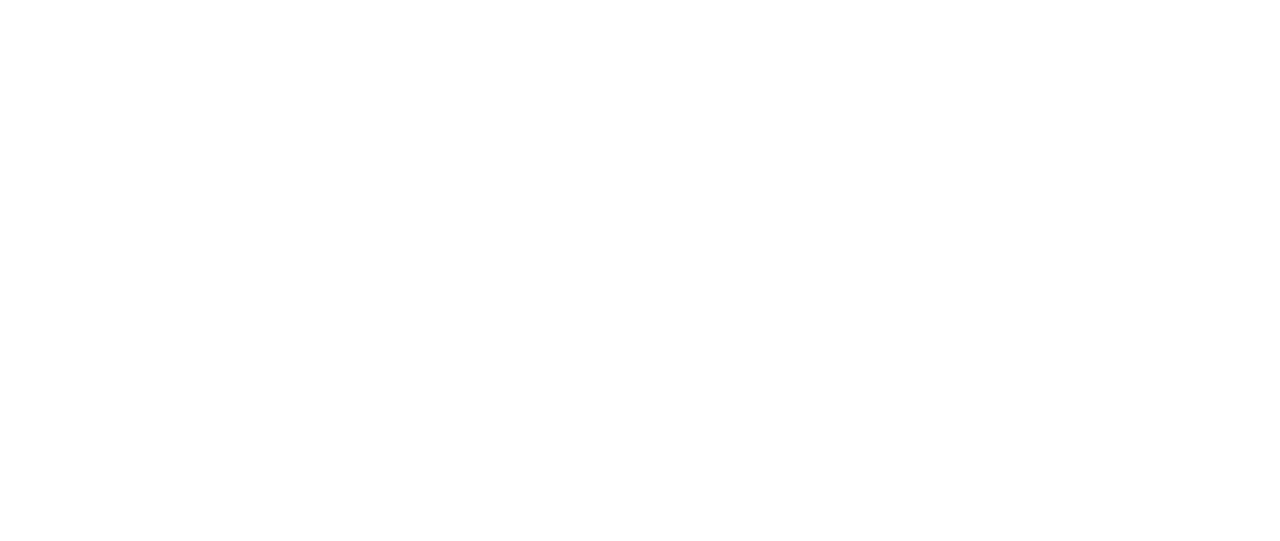
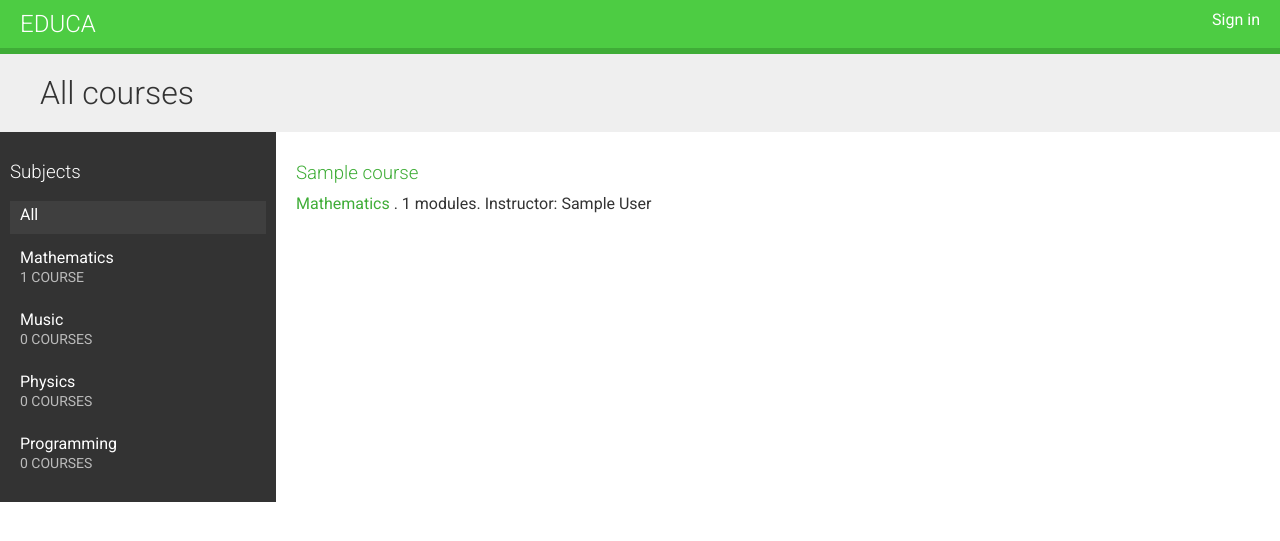
Before and after one commit to masonk16/dzidzai, a Django app: page / in a window 1280 px wide. Before the commit the part shown is empty. Shown: the top 541 px of the page. Run offline with Django 4.2, Linux system fonts and the light colour scheme; data comes from the database, SQL or seed files in the repository; tables that the repository leaves empty hold one stand-in row (values such as "Sample post").

Commit message:
Course List template

```diff
--- a/templates/courses/course/list.html
+++ b/templates/courses/course/list.html
@@ -1,10 +1,56 @@
-<!DOCTYPE html>
-<html lang="en">
-<head>
-    <meta charset="UTF-8">
-    <title>Title</title>
-</head>
-<body>
+{% extends "base.html" %}
 
-</body>
-</html>
+{% block title %}
+    {% if subject %}
+        {{ subject.title }}
+    {% else %}
+        All Courses
+    {% endif %}
+{% endblock %}
+
+{% block content %}
+    <h1>
+        {% if subject %}
+            {{ subject.title }} courses
+        {% else %}
+            All courses
+        {% endif %}
+    </h1>
+    <div class="contents">
+        <h3>Subjects</h3>
+        <ul id="modules">
+            <li {% if not subject %}class="selected"{% endif %}>
+                <a href="{% url "course_list" %}">All</a>
+            </li>
+            {% for s in subjects %}
+                <li {% if subject == s %}class="selected"{% endif %}>
+                    <a href="{% url "course_list_subject" s.slug %}">
+                        {{ s.title }}
+                        <br>
+                        <span>
+                            {{ s.total_courses }} course{{ s.total_courses|pluralize }}
+                        </span>
+                    </a>
+                </li>
+            {% endfor %}
+        </ul>
+    </div>
+    <div class="module">
+        {% for course in courses %}
+            {% with subject=course.subject %}
+                <h3>
+                    <a href="{% url "course_detail" course.slug %}">
+                        {{ course.title }}
+                    </a>
+                </h3>
+                <p>
+                    <a href="{% url "course_list_subject" subject.slug %}">
+                        {{ subject}}
+                    </a>.
+                    {{ course.total_modules }} modules.
+                    Instructor: {{ course.owner.get_full_name }}
+                </p>
+            {% endwith %}
+        {% endfor %}
+    </div>
+{% endblock %}
```
